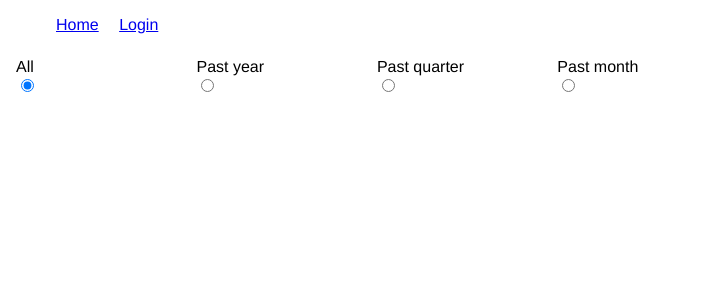
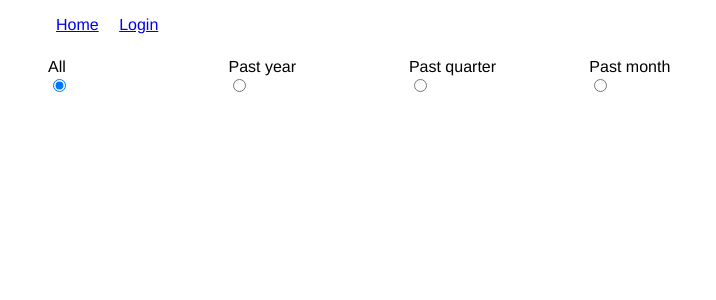
Before and after one commit to magnusmorton/thesisometer, a Django app: page / in a window 1280 px wide. Shown: the top 300 px of the page, without its empty margins (0-716 px from the left). Run offline with Django 3.2, Linux system fonts and the light colour scheme; parts of the project's set-up code (start-up, migrations or seed data) failed here and were passed over; some libraries are stand-ins or nearby versions.

Commit message:
style tweak

```diff
--- a/graphs/static/graphs/css/graphs.css
+++ b/graphs/static/graphs/css/graphs.css
@@ -8,3 +8,7 @@
 .radio_group label {
     display: block;
 }
+
+.radios {
+    margin-left: 2rem;
+}
```
